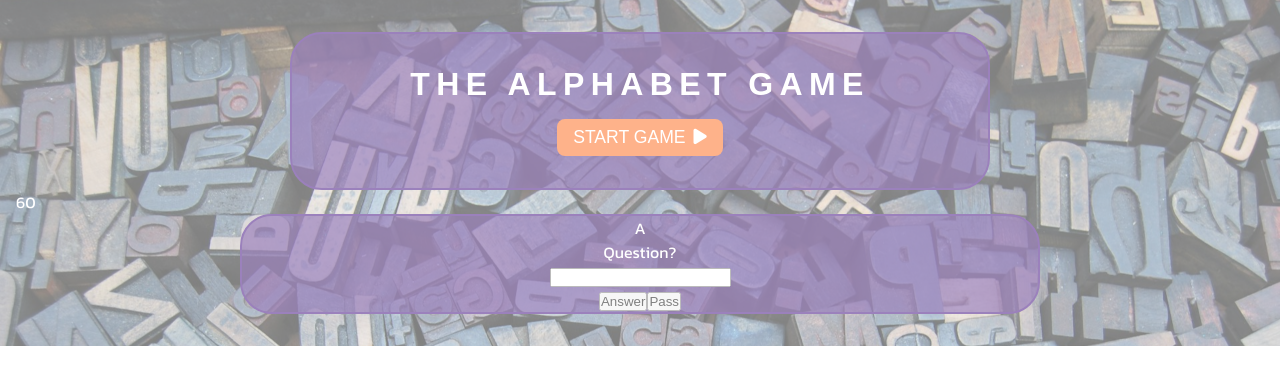
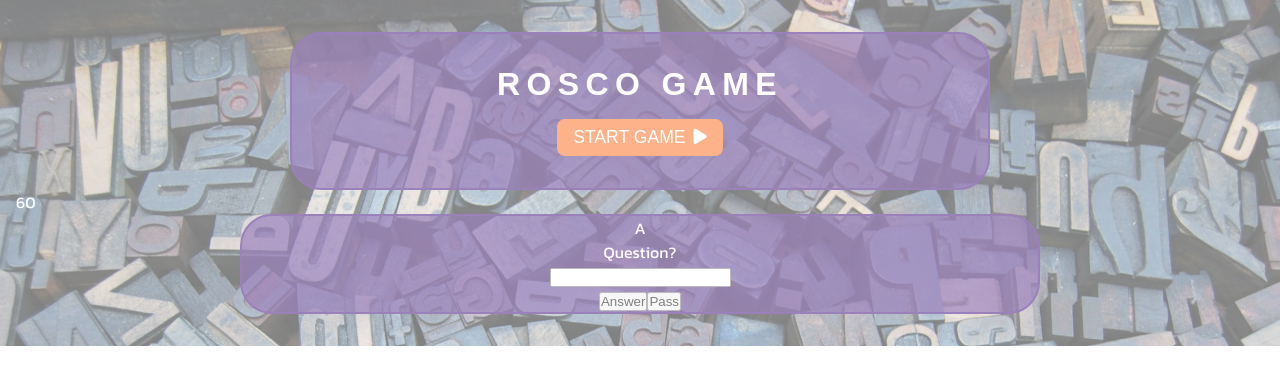
Before and after one commit to Enrique1311/Rosco-Game-Javascripr, a plain HTML site: page index.html in a window 1280 px wide. Drawn offline with Linux system fonts and the light colour scheme; a web font is replaced by a local one.

Commit message:
First commit

```diff
--- a/index.html
+++ b/index.html
@@ -6,7 +6,7 @@
 			name="viewport"
 			content="width=device-width, initial-scale=1.0"
 		/>
-		<title>The Alphabet Game</title>
+		<title>Rosco Game</title>
 		<link
 			rel="preconnect"
 			href="https://fonts.googleapis.com"
@@ -33,7 +33,7 @@
 		<main>
 			<div class="game-container section-padding">
 				<section class="main-screen">
-					<h1>THE ALPHABET GAME</h1>
+					<h1>ROSCO GAME</h1>
 					<button class="start-button">
 						START GAME<i class="fa-solid fa-play"></i>
 					</button>
```
